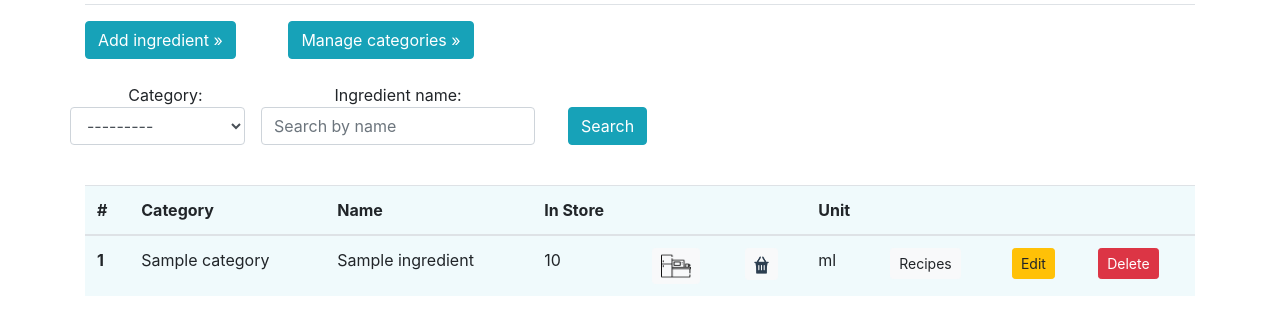
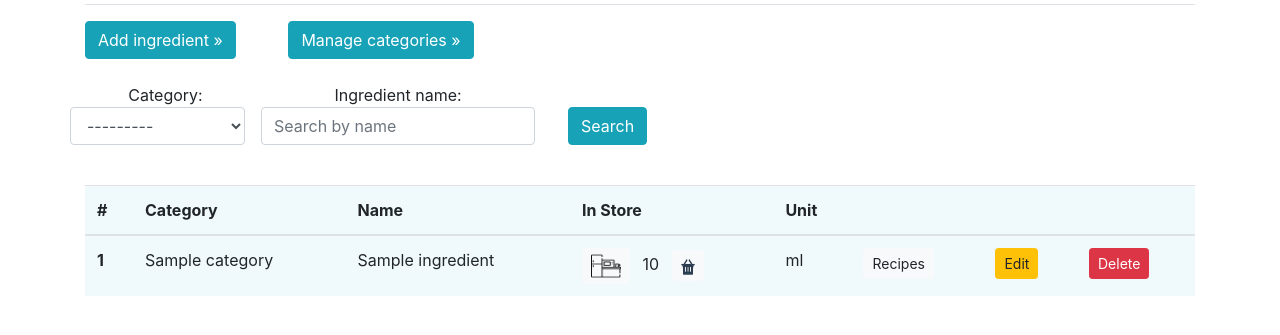
Before and after one commit to KasiaCzy/ingredients_manager, a Django app: page /ingredients/ in a window 1280 px wide. Shown: the part 169-504 px from the top of the page. Run offline with Django 3.2, Linux system fonts and the light colour scheme; a user stored in the database is signed in; tables that the repository leaves empty hold one stand-in row (values such as "Sample post"); some libraries are stand-ins or nearby versions.

Commit message:
Added screenshots to README and fixed ingredients_list template

```diff
--- a/manage_ingredients/templates/manage_ingredients/ingredients_list.html
+++ b/manage_ingredients/templates/manage_ingredients/ingredients_list.html
@@ -31,8 +31,6 @@
         <th scope="col">Category</th>
         <th scope="col">Name</th>
         <th scope="col">In Store</th>
-        <th scope="col"></th>
-        <th scope="col"></th>
         <th scope="col">Unit</th>
         <th scope="col"></th>
         <th scope="col"></th>
@@ -45,18 +43,16 @@
         <th scope="row">{{ forloop.counter }}</th>
         <td>{{ ingredient.category.name }}</td>
         <td>{{ ingredient.name }}</td>
-        <td>{{ ingredient.total | floatformat }}</td>
         <td>
           <a href="{% url 'manage_ingredients:owned_ingredients' ingredient.id %}">
-            <button type="button" class="btn btn-light btn-sm">
+            <button type="button" class="btn btn-light btn-sm mr-2">
               <img src="{% static 'images/pantry.png' %}" width="30" height="26">
             </button>
           </a>
-        </td>
-        <td>
+          {{ ingredient.total | floatformat }}
           <a href="{% url 'manage_ingredients:add_owned_ingredient' ingredient.id %}">
-            <button type="button" class="btn btn-light btn-sm">
-              <img src="{% static 'images/basket.png' %}" width="15" height="20">
+            <button type="button" class="btn btn-light btn-sm ml-2">
+              <img src="{% static 'images/basket.png' %}" width="14" height="18">
             </button>
           </a>
         </td>
```
Also changed, not shown: README.md, img_github/img1.png, img_github/img2.png, img_github/img3.png, img_github/img4.png, img_github/img5.png (added).
